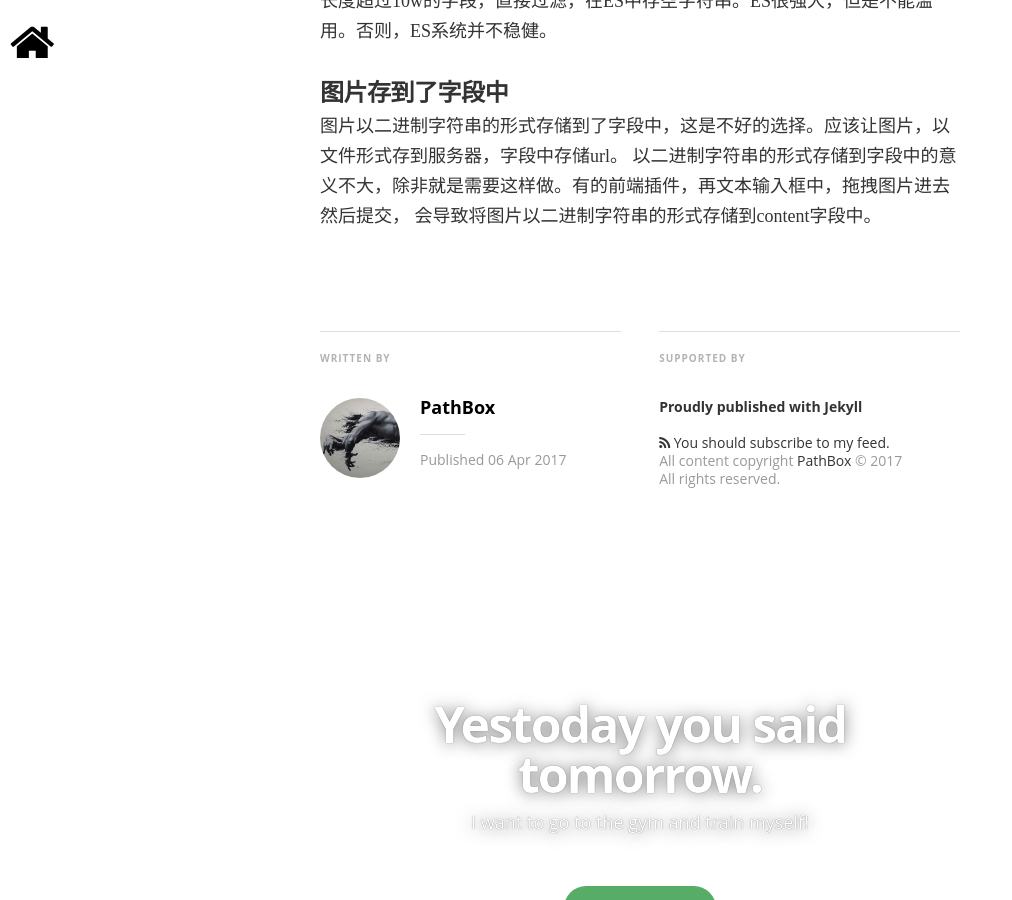
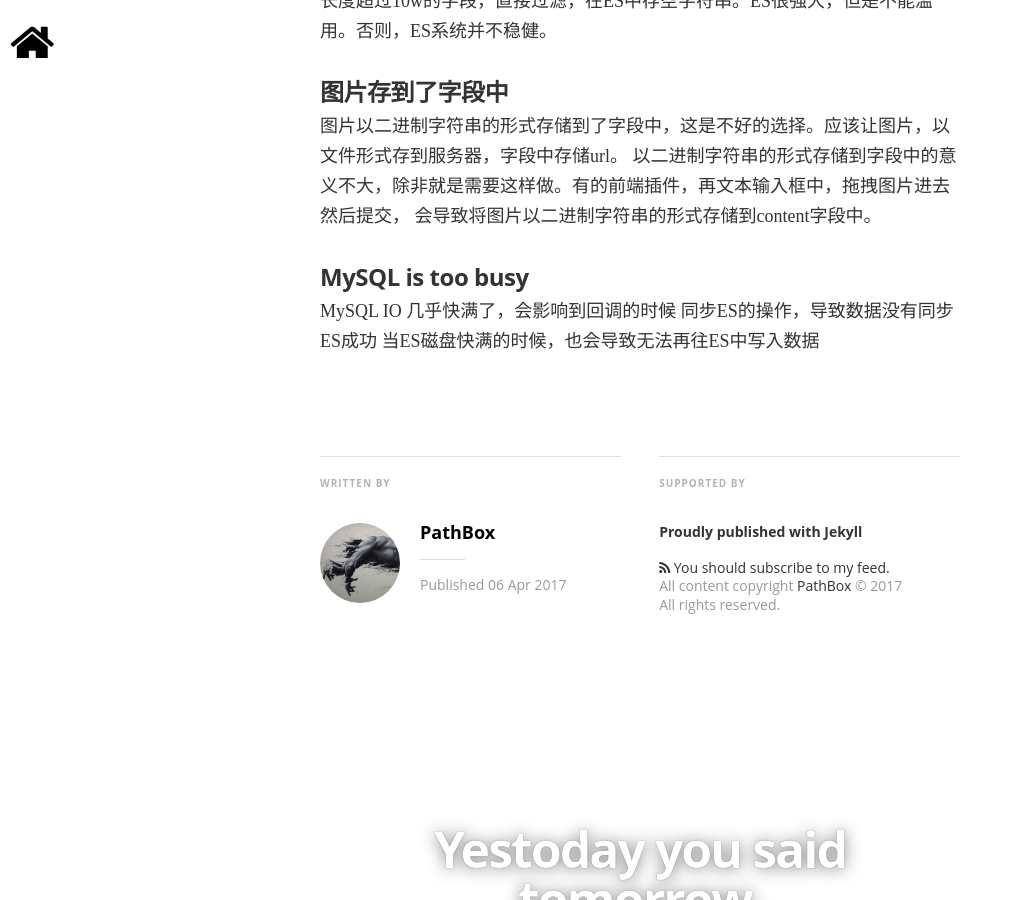
Before and after one commit to pathbox/pathbox.github.io, a Jekyll site: the page built from _posts/2017-04-06-work-summary-in-Udesk-three.md, in a window 1280 px wide and 900 px high, scrolled down 2880 px. Shown: the whole window, without its empty margins (0-1012 px from the left). Built offline with Jekyll 4.4.1, drawn with Linux system fonts in a browser that asks for light colours; nearby versions of some CDN libraries; some web fonts are replaced; comment, search, counter and statistics services are not loaded.

Commit message:
ES 同步失败的原因

```diff
--- a/_posts/2017-04-06-work-summary-in-Udesk-three.md
+++ b/_posts/2017-04-06-work-summary-in-Udesk-three.md
@@ -72,8 +72,11 @@ cellphone = "" 或者 cellphone 不传 是可以判断电话号码为空
 非常容易造成ES的其他进程阻塞或ES直接负载过高而崩溃。所以，对于长度超过10w的字符串，建议不再存储到ES中，
 对于有可能长度超过10w的字段，直接过滤，在ES中存空字符串。ES很强大，但是不能滥用。否则，ES系统并不稳健。
 
-
 ##### 图片存到了字段中
 图片以二进制字符串的形式存储到了字段中，这是不好的选择。应该让图片，以文件形式存到服务器，字段中存储url。
 以二进制字符串的形式存储到字段中的意义不大，除非就是需要这样做。有的前端插件，再文本输入框中，拖拽图片进去然后提交，
 会导致将图片以二进制字符串的形式存储到content字段中。
+
+##### MySQL is too busy
+MySQL IO 几乎快满了，会影响到回调的时候 同步ES的操作，导致数据没有同步ES成功
+当ES磁盘快满的时候，也会导致无法再往ES中写入数据
```
